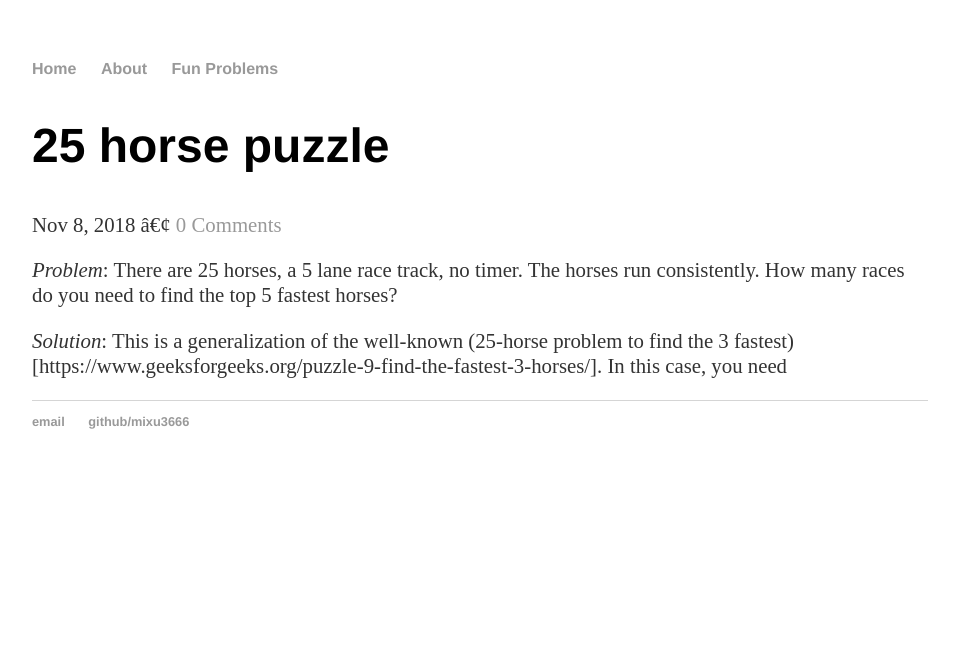
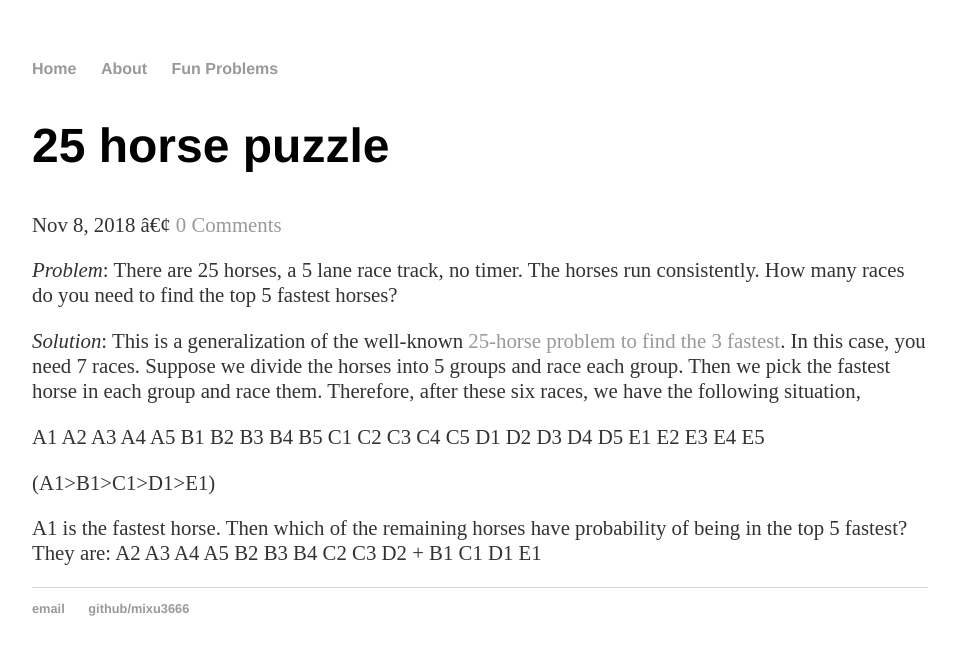
Before and after one commit to mixu3666/mixu3666.github.io, a Jekyll site: the page built from _posts/2018-11-08-25-horse-puzzle.md, in a window 1280 px wide. Shown: the top 655 px of the page, without its empty margins (160-1116 px from the left). Built offline with Jekyll 4.4.1, drawn with Linux system fonts in a browser that asks for light colours; a script that is not in the unit is left out; comment, search, counter and statistics services are not loaded.

Commit message:
Update 2018-11-08-25-horse-puzzle.md

```diff
--- a/_posts/2018-11-08-25-horse-puzzle.md
+++ b/_posts/2018-11-08-25-horse-puzzle.md
@@ -8,4 +8,15 @@ date:   2018-11-08
 
 *Problem*: There are 25 horses, a 5 lane race track, no timer. The horses run consistently. How many races do you need to find the top 5 fastest horses?
 
-*Solution*: This is a generalization of the well-known (25-horse problem to find the 3 fastest)[https://www.geeksforgeeks.org/puzzle-9-find-the-fastest-3-horses/]. In this case, you need
+*Solution*: This is a generalization of the well-known [25-horse problem to find the 3 fastest](https://www.geeksforgeeks.org/puzzle-9-find-the-fastest-3-horses/). In this case, you need 7 races. Suppose we divide the horses into 5 groups and race each group. Then we pick the fastest horse in each group and race them. Therefore, after these six races, we have the following situation,
+
+A1 A2 A3 A4 A5
+B1 B2 B3 B4 B5
+C1 C2 C3 C4 C5
+D1 D2 D3 D4 D5
+E1 E2 E3 E4 E5
+
+(A1>B1>C1>D1>E1)
+
+A1 is the fastest horse. Then which of the remaining horses have probability of being in the top 5 fastest? They are:
+A2 A3 A4 A5 B2 B3 B4 C2 C3 D2 + B1 C1 D1 E1
```
